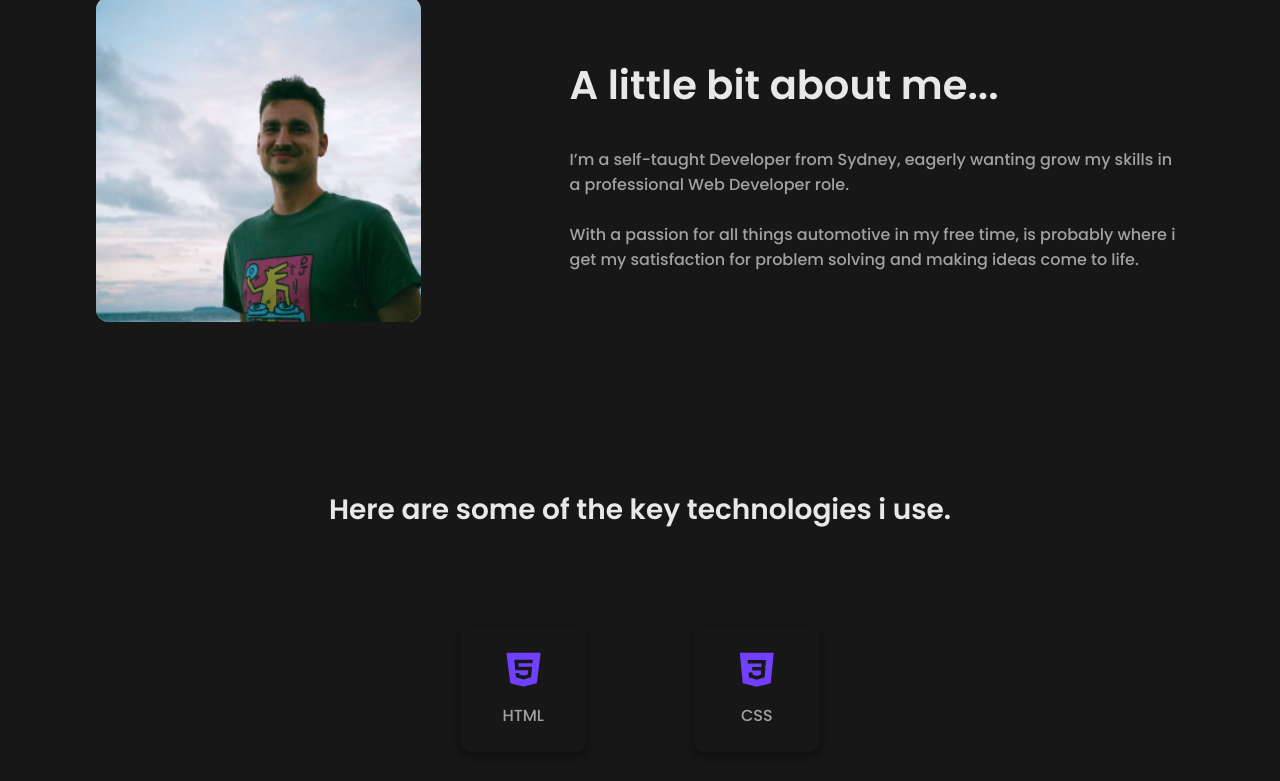
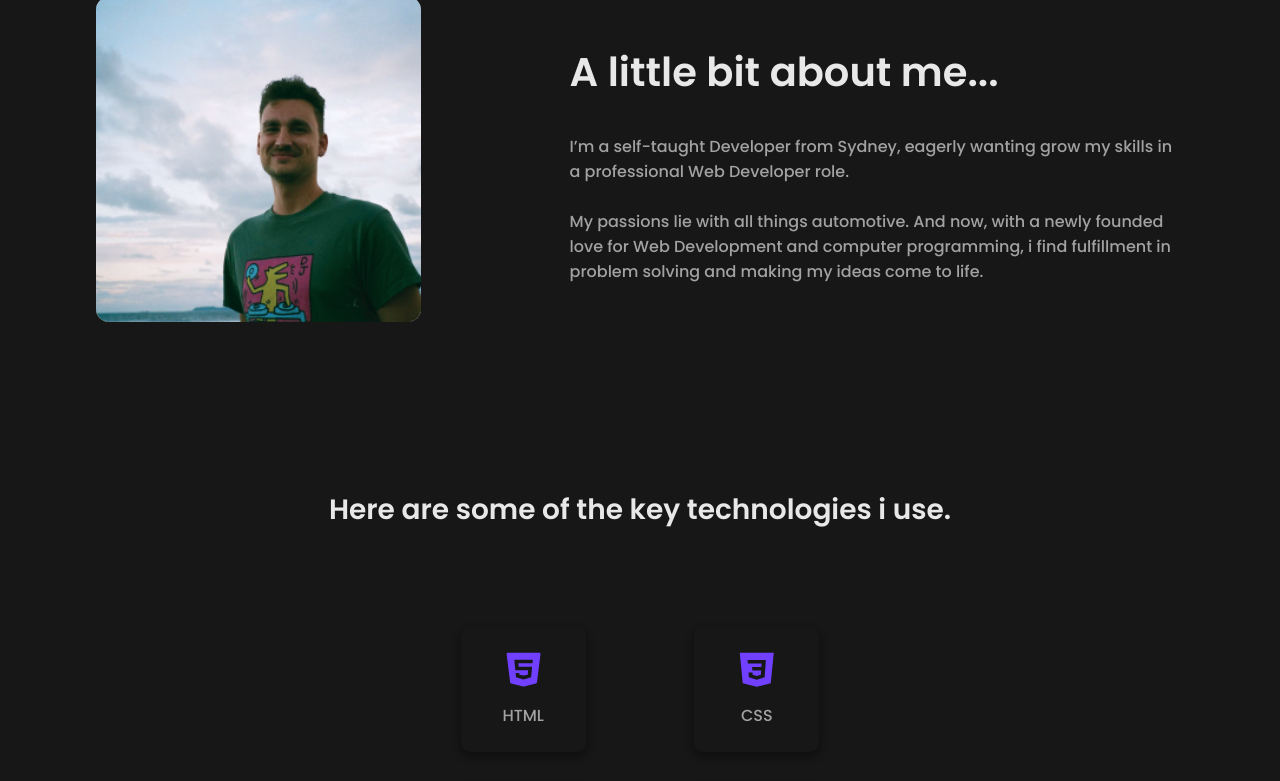
Before and after one commit to maxxjonesyy/personal_portfolio, a plain HTML site: page index.html in a window 1280 px wide. Shown: the part 3267-4048 px from the top of the page. Drawn offline with Linux system fonts and the light colour scheme.

Commit message:
changes to content in about me section

```diff
--- a/index.html
+++ b/index.html
@@ -301,7 +301,7 @@
     <h2>A little bit about me...</h2>
     <p>I’m a self-taught Developer from Sydney, eagerly wanting grow my skills in a professional Web Developer role.
       <br></br>
-      With a passion for all things automotive in my free time, is probably where i get my satisfaction for problem solving and making ideas come to life.</p>
+      My passions lie with all things automotive. And now, with a newly founded love for Web Development and computer programming, i find fulfillment in problem solving and making my ideas come to life.</p>
     </div>
     <div class="portrait">
     <img src="/assets/portait2.png" alt="portrait">
```
